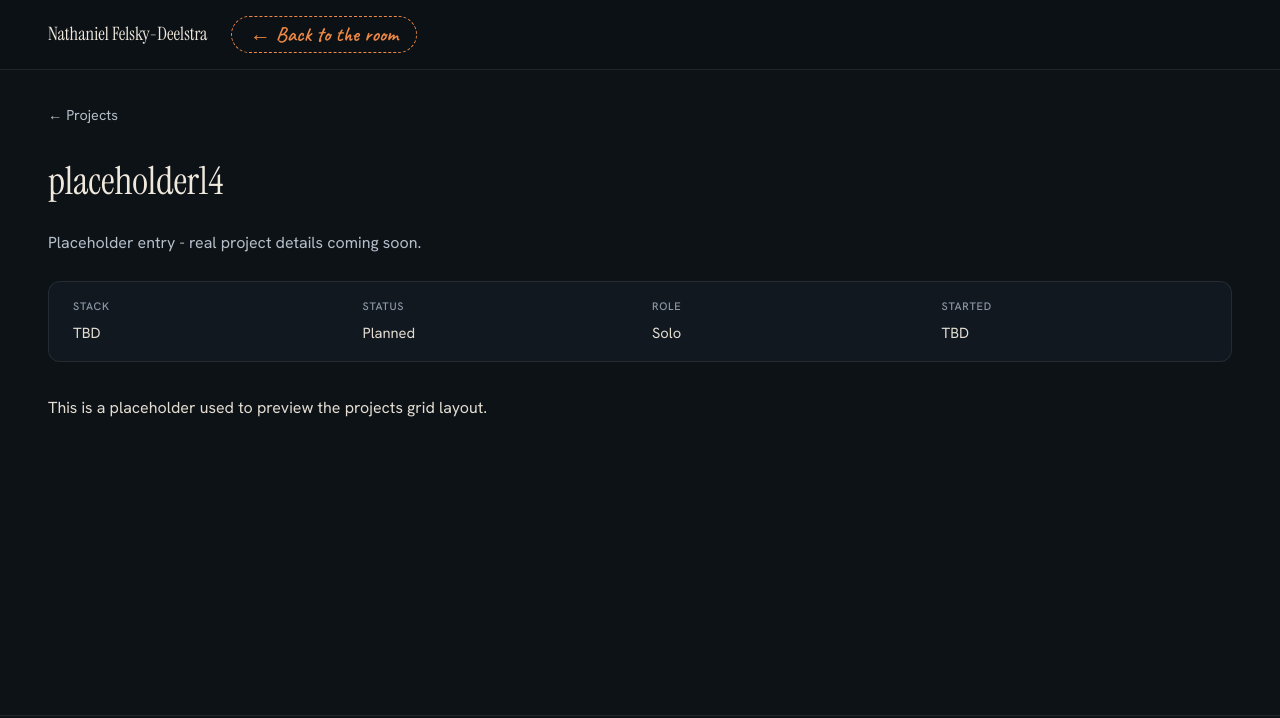
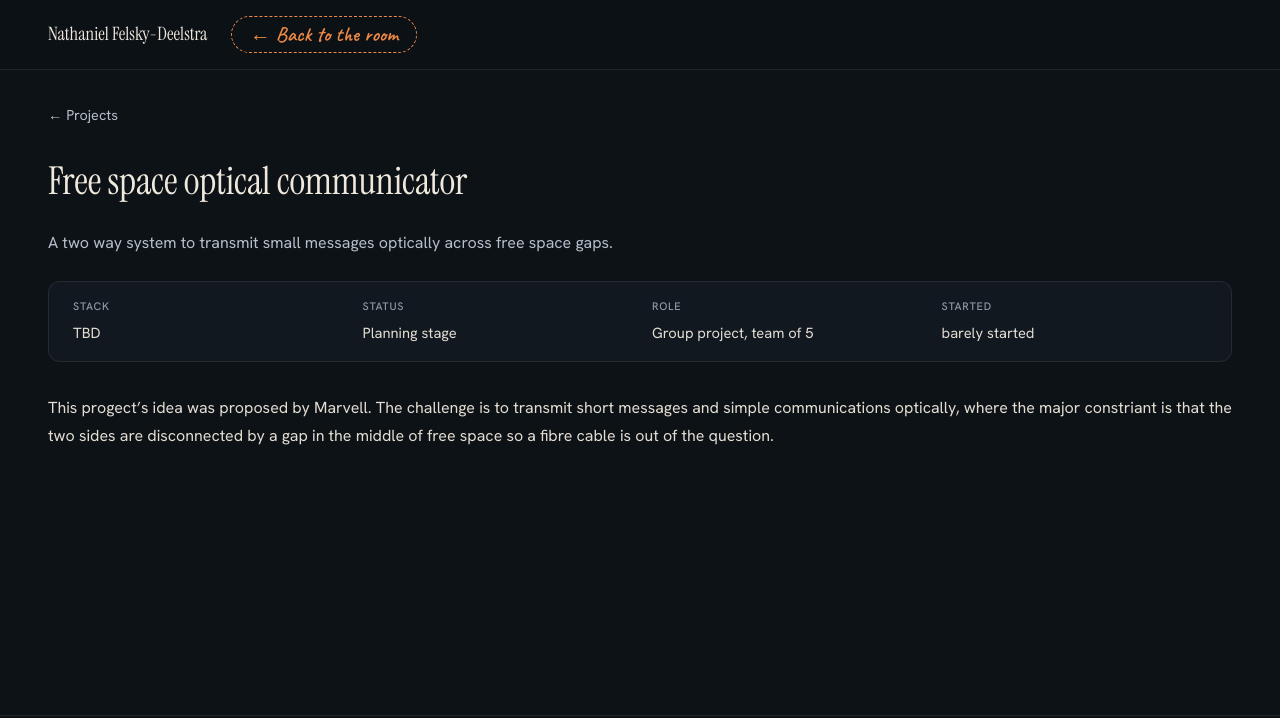
Before and after one commit to Artsleed/personal_site, an Astro site: page /projects/voice-smart-mirror in a window 1280 px wide. Shown: the top 718 px of the page. Built offline with nearby package versions, Linux system fonts and the light colour scheme; Astro itself is replaced by a stand-in of ours.

Commit message:
adding latest project started for 290

```diff
--- a/src/content/projects/voice-smart-mirror.md
+++ b/src/content/projects/voice-smart-mirror.md
@@ -1,11 +1,11 @@
 ---
-title: placeholder14
-date: 2021-12-17
-description: Placeholder entry - real project details coming soon.
+title: Free space optical communicator
+date: 2026-10-02
+description: A two way system to transmit small messages optically across free space gaps.
 stack: "TBD"
-status: "Planned"
-role: "Solo"
-started: "TBD"
+status: "Planning stage"
+role: "Group project, team of 5"
+started: "barely started"
 ---
 
-This is a placeholder used to preview the projects grid layout.
+This progect's idea was proposed by Marvell. The challenge is to transmit short messages and simple communications optically, where the major constriant is that the two sides are disconnected by a gap in the middle of free space so a fibre cable is out of the question.
```
